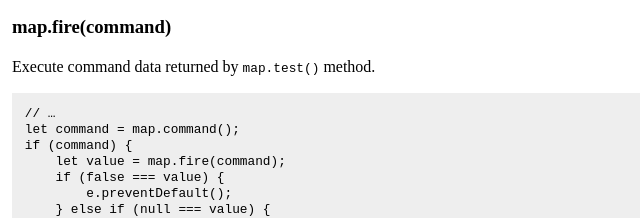
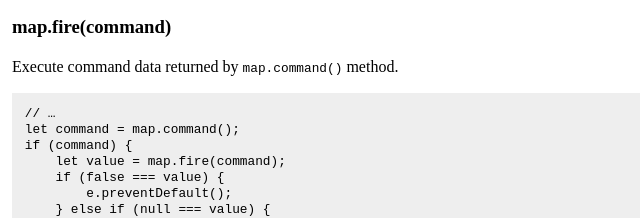
Before and after one commit to taufik-nurrohman/key, a website: page index.html in a window 1280 px wide. Shown: the part 2578-2796 px from the top of the page, 278-918 px from the left. Drawn offline with Linux system fonts and the light colour scheme.

Commit message:
Fix Typo

```diff
--- a/index.html
+++ b/index.html
@@ -5,7 +5,7 @@
     <meta content="#000" name="theme-color">
     <meta content="width=device-width" name="viewport">
     <meta content="Micro JavaScript hotkey/keymap system." name="description">
-    <title>Key 2.1.1</title>
+    <title>Key 2.1.2</title>
     <style>
       * {
         box-sizing: border-box;
@@ -69,7 +69,7 @@
   <body>
     <p role="alert">Do you like this project? Please support my <a href="https://github.com/mecha-cms">Mecha CMS</a> project too. Thank you!</p>
     <header>
-      <h1>Key 2.1.1</h1>
+      <h1>Key 2.1.2</h1>
       <p>Micro JavaScript <em>hotkey</em>/<em>keymap</em> system.</p>
       <hr>
     </header>
@@ -180,7 +180,7 @@ map.commands.bold = function () {
     return this.wrap('&lt;b&gt;', '&lt;/b&gt;'), false; // `this` refers to the `editor`
 };</code></pre>
       <h3>map.fire(command)</h3>
-      <p>Execute command data returned by <code>map.test()</code> method.</p>
+      <p>Execute command data returned by <code>map.command()</code> method.</p>
       <pre><code>// &hellip;
 let command = map.command();
 if (command) {
@@ -192,7 +192,7 @@ if (command) {
     }
 }</code></pre>
       <h3>map.keys</h3>
-      <p>List of key combination with its command that will be returned by <code>map.test()</code>. Key names follow the <a href="https://developer.mozilla.org/en-US/docs/Web/API/KeyboardEvent/key/Key_Values" rel="nofollow" target="_blank"><code>KeyboardEvent.prototype.key</code></a> specification.</p>
+      <p>List of key combination with its command that will be returned by <code>map.command()</code>. Key names follow the <a href="https://developer.mozilla.org/en-US/docs/Web/API/KeyboardEvent/key/Key_Values" rel="nofollow" target="_blank"><code>KeyboardEvent.prototype.key</code></a> specification.</p>
       <pre><code>// Anonymous function
 map.keys['Control-b'] = function () {
     return this.wrap('&lt;b&gt;', '&lt;/b&gt;'), false;
--- a/package.json
+++ b/package.json
@@ -38,5 +38,5 @@
   "scripts": {
     "pack": "pack --clean=false --from=.github/factory --js-format=umd --js-name=K --js-top='%(js.license)' --mjs=true --to=."
   },
-  "version": "2.1.1"
+  "version": "2.1.2"
 }
```
Also changed, not shown: .github/factory/index.html.pug.
